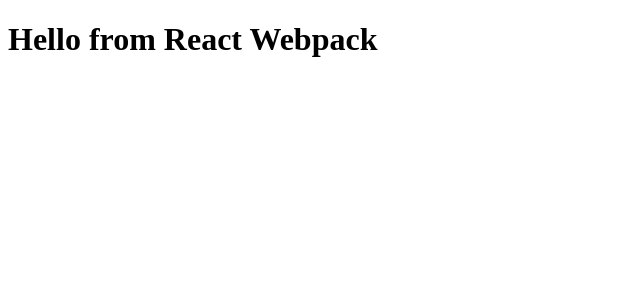
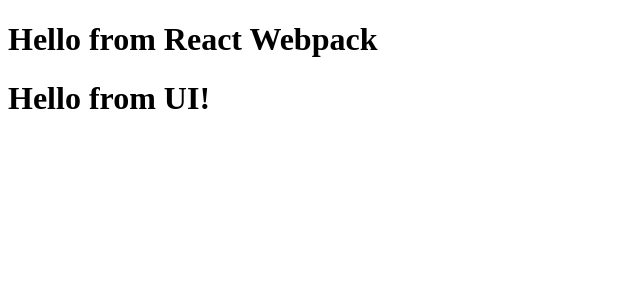
Before and after one commit to ebcp-dev/react-webpack, a React app: page / in a window 1280 px wide. Shown: the top 300 px of the page, without its empty margins (0-640 px from the left). Built offline with nearby package versions, Linux system fonts and the light colour scheme.

Commit message:
added component folder with example

```diff
--- a/src/App.js
+++ b/src/App.js
@@ -1,11 +1,13 @@
 import React, { Component } from 'react';
+
+import UI from './components/UI';
 
 class App extends Component {
   render() {
     return (
       <div>
         <h1>Hello from React Webpack</h1>
-        {/* <p>Testing hot reload</p> */}
+        <UI />
       </div>
     );
   }
--- /dev/null
+++ b/src/components/UI.js
@@ -0,0 +1,13 @@
+import React, { Component } from 'react';
+
+class UI extends Component {
+  render() {
+    return (
+      <div>
+        <h1>Hello from UI!</h1>
+      </div>
+    );
+  }
+}
+
+export default UI;
```
Also changed, not shown: 2 other files (tests, documents, lock files or other folders).
